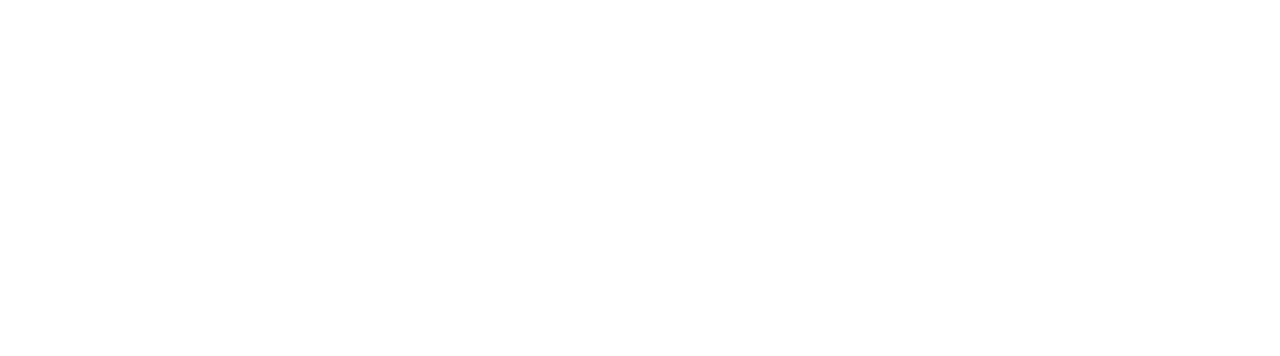
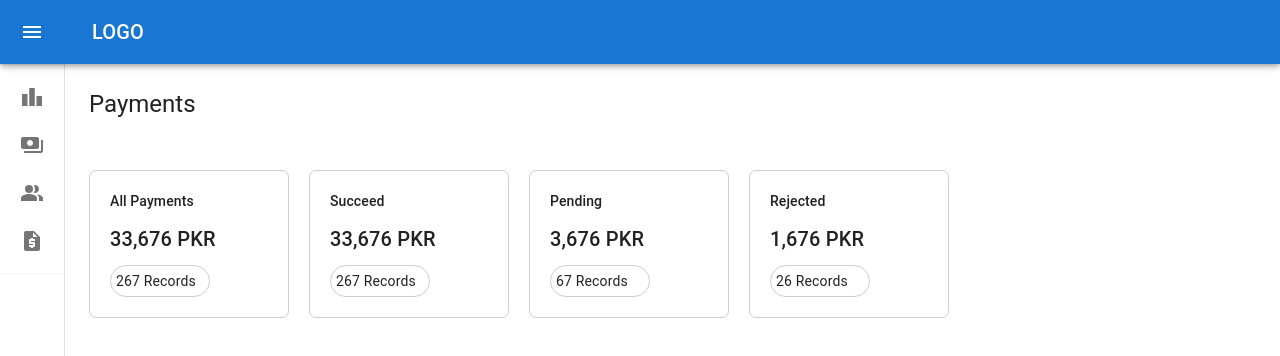
Before and after one commit to ibaddKhan/procom, a React (Vite) app in the folder reactApp/: page /merchant/payments in a window 1280 px wide. Before the commit this address had no page. Shown: the top 356 px of the page. Built offline with nearby package versions, Linux system fonts and the light colour scheme.

Commit message:
Payment Cards in Merchant Payment Section.

```diff
--- /dev/null
+++ b/reactApp/src/components/marchents/PaymentCard.jsx
@@ -0,0 +1,21 @@
+import { Box, Typography } from '@mui/material'
+import React from 'react'
+
+const PaymentCard = ({ title, amount, records }) => {
+    return (
+        <>
+            <Box sx={{ width: '200px', padding: '20px', border: "1px solid #cfcfcf", borderRadius: "7px" }}>
+                <Typography variant='subtitle2'> {title} </Typography>
+
+                <Typography variant='h6' sx={{ marginY: '10px' }}> {amount} PKR </Typography>
+
+                <Box sx={{ width: '100px', padding: '5px', border: "1px solid #cfcfcf", borderRadius: "50px" }}>
+                    <Typography variant='body2'> {records} Records </Typography>
+                </Box>
+
+            </Box>
+        </>
+    )
+}
+
+export default PaymentCard
--- a/reactApp/src/routes/Routing.jsx
+++ b/reactApp/src/routes/Routing.jsx
@@ -1,12 +1,17 @@
 import React from "react";
 import { BrowserRouter, Route, Routes } from "react-router-dom";
-import Login from "../screens/Auth/Login/Login";
 import Register from "../screens/Auth/Register/Register";
 import Marchent from "../screens/marchent/Marchent";
 import Customer from "../screens/customer/Customer";
 import Payment from "../screens/customer/payments/Payment";
+import PaymentM from "../screens/marchent/payment/Payment";
 import InstantPayment from "../screens/customer/InstantPayment/InstantPayment";
 import Qrscan from "../screens/customer/Qrscan/Qrscan";
+import Dashboard from "../screens/marchent/dashboard/Dashboard";
+import Customers from "../screens/marchent/customers/Customers";
+import PaymentRequest from "../screens/marchent/paymentRequest/PaymentRequest";
+import Login from "../screens/Auth/Login/Login";
+
 const Routing = () => {
   return (
     <BrowserRouter>
@@ -15,13 +20,16 @@
         <Route path="login" element={<Login />} />
         <Route path="register" element={<Register />} />
         <Route path="customer" element={<Customer />}>
-          <Route path="" element={<Payment />} />
+          <Route path="payment" element={<Payment />} />
           <Route path="instantpayment" element={<InstantPayment />} />
           <Route path="qrscan" element={<Qrscan />} />
         </Route>
-        <Route path="marchent" element={<Marchent />}>
-          <Route path="instantpayment" element={<InstantPayment />} />
-          <Route path="qrscan" element={<Qrscan />} />
+
+        <Route path="merchant" element={<Marchent />}>
+          <Route path="dashboard" element={<Dashboard />} />
+          <Route path="customers" element={<Customers />} />
+          <Route path="payments" element={<PaymentM />} />
+          <Route path="paymentrequest" element={<PaymentRequest />} />
         </Route>
       </Routes>
     </BrowserRouter>
--- a/reactApp/src/screens/marchent/payment/Payment.jsx
+++ b/reactApp/src/screens/marchent/payment/Payment.jsx
@@ -1,8 +1,27 @@
+import { Box, Container, Typography } from '@mui/material'
 import React from 'react'
+import PaymentCard from '../../../components/marchents/PaymentCard'
 
 const Payment = () => {
   return (
-    <div>Payment</div>
+    <>
+      <Box>
+        <Typography variant='h5' sx={{ marginBottom: "50px" }}> Payments </Typography>
+
+        <Box>
+
+          <Box sx={{display:'flex', gap:'20px'}}>
+            {/* <Typography>sj</Typography> */}
+            <PaymentCard title={"All Payments"} amount={"33,676"} records={"267"} />
+            <PaymentCard title={"Succeed"} amount={"33,676"} records={"267"} />
+            <PaymentCard title={"Pending"} amount={"3,676"} records={"67"} />
+            <PaymentCard title={"Rejected"} amount={"1,676"} records={"26"} />
+          </Box>
+
+        </Box>
+
+      </Box>
+    </>
   )
 }
 
```
